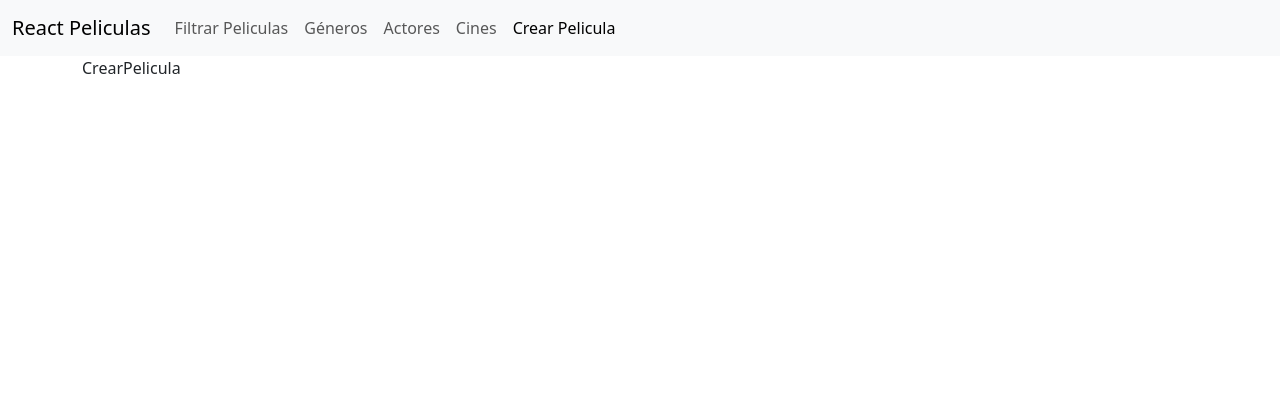
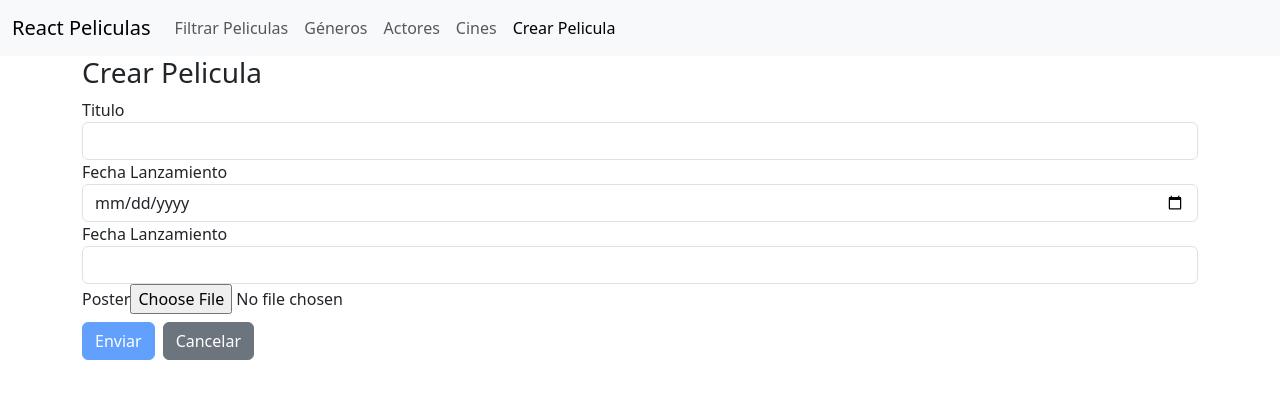
Before and after one commit to JLXP/react-peliculas, a React (Vite) app: page /peliculas/crear in a window 1280 px wide. Shown: the top 398 px of the page. Built offline with nearby package versions, Linux system fonts and the light colour scheme.

Commit message:
Formulario de Peliculas

```diff
--- a/src/features/peliculas/components/CrearPelicula.tsx
+++ b/src/features/peliculas/components/CrearPelicula.tsx
@@ -1,6 +1,19 @@
+import type { SubmitHandler } from "react-hook-form";
+import FormularioPelicula from "./FormularioPelicula";
+import type PeliculaCreacion from "../models/PeliculaCreacion.model";
+
 const CrearPelicula = () => {
+  const onSubmit: SubmitHandler<PeliculaCreacion> = async (data) => {
+    console.log("creando pelicula...");
+    await new Promise((resolve) => setTimeout(resolve, 500));
+    console.log(data);
+  };
+
   return (
-    <div>CrearPelicula</div>
-  )
-}
-export default CrearPelicula
+    <>
+      <h3>Crear Pelicula</h3>
+      <FormularioPelicula onSubmit={onSubmit} />
+    </>
+  );
+};
+export default CrearPelicula;
--- a/src/features/peliculas/components/EditarPelicula.tsx
+++ b/src/features/peliculas/components/EditarPelicula.tsx
@@ -1,11 +1,39 @@
+import { useEffect, useState } from "react";
 import { useParams } from "react-router";
+import type PeliculaCreacion from "../models/PeliculaCreacion.model";
+import FormularioPelicula from "./FormularioPelicula";
+import type { SubmitHandler } from "react-hook-form";
+import Cargando from "../../../components/Cargando";
 
 const EditarPelicula = () => {
+  const [modelo, setModelo] = useState<PeliculaCreacion | undefined>(undefined);
   const { id } = useParams();
+
+  useEffect(() => {
+    setTimeout(() => {
+      setModelo({
+        titulo: "Avengers" + id,
+        fechaLanzamiento: "2020-05-11",
+        trailer: "abc",
+        poster: "",
+      });
+    });
+  }, [id]);
+
+  const onSubmit: SubmitHandler<PeliculaCreacion> = async (data) => {
+    console.log("creando pelicula...");
+    await new Promise((resolve) => setTimeout(resolve, 500));
+    console.log(data);
+  };
+
   return (
     <>
       <h3>Editar Pelicula</h3>
-      <p>El id es {id}</p>
+      {modelo ? (
+        <FormularioPelicula modelo={modelo} onSubmit={onSubmit} />
+      ) : (
+        <Cargando />
+      )}
     </>
   );
 };
--- /dev/null
+++ b/src/features/peliculas/components/FormularioPelicula.tsx
@@ -0,0 +1,86 @@
+import { useForm, type SubmitHandler } from "react-hook-form";
+import type PeliculaCreacion from "../models/PeliculaCreacion.model";
+import { yupResolver } from "@hookform/resolvers/yup";
+import * as yup from "yup";
+import SeleccionarImagen from "../../../components/SeleccionarImagen";
+import Boton from "../../../components/Boton";
+import { NavLink } from "react-router";
+
+export default function FormularioPelicula(props: FormularioPeliculaProps) {
+  const {
+    register,
+    handleSubmit,
+    setValue,
+    formState: { errors, isValid, isSubmitting },
+  } = useForm<PeliculaCreacion>({
+    resolver: yupResolver(reglasDeValidacion),
+    mode: "onChange",
+    defaultValues: props.modelo ?? { titulo: "" },
+  });
+
+  const imagenActual: string | undefined = props.modelo?.poster ? props.modelo.poster as string : undefined;
+
+  return (
+    <>
+      <form onSubmit={handleSubmit(props.onSubmit)}>
+        <div className="form-group">
+          <label htmlFor="titulo">Titulo</label>
+          <input
+            type="text"
+            id="titulo"
+            autoComplete="off"
+            className="form-control"
+            {...register("titulo")}
+          />
+          {errors.titulo && <p className="error">{errors.titulo.message}</p>}
+        </div>
+        <div className="form-group">
+          <label htmlFor="fechaLanzamiento">Fecha Lanzamiento</label>
+          <input
+            type="date"
+            id="fechaLanzamiento"
+            autoComplete="off"
+            className="form-control"
+            {...register("fechaLanzamiento")}
+          />
+          {errors.fechaLanzamiento && (
+            <p className="error">{errors.fechaLanzamiento.message}</p>
+          )}
+        </div>
+        <div className="form-group">
+          <label htmlFor="trailer">Fecha Lanzamiento</label>
+          <input
+            type="text"
+            id="trailer"
+            autoComplete="off"
+            className="form-control"
+            {...register("trailer")}
+          />
+        </div>
+        <SeleccionarImagen
+          label="Poster"
+          imagenURL={imagenActual}
+          imagenSeleccionada={(poster) => {
+            setValue("poster", poster);
+          }}
+        />
+        <div className="mt-2">
+          <Boton type="submit" disabled={!isValid || isSubmitting}>{isSubmitting ? "Enviando" : "Enviar"}</Boton>
+          <NavLink to="/" className="btn btn-secondary ms-2">Cancelar</NavLink>
+        </div>
+      </form>
+    </>
+  );
+}
+
+interface FormularioPeliculaProps {
+  modelo?: PeliculaCreacion;
+  onSubmit: SubmitHandler<PeliculaCreacion>;
+}
+
+const reglasDeValidacion = yup.object({
+  titulo: yup.string().required("El titulo es obligatorio"),
+  fechaLanzamiento: yup
+    .string()
+    .required("La fecha lanzamiento es obligatoria"),
+});
--- /dev/null
+++ b/src/features/peliculas/models/PeliculaCreacion.model.ts
@@ -0,0 +1,6 @@
+export default interface PeliculaCreacion{
+    titulo:string;
+    fechaLanzamiento:string;
+    trailer?: string;
+    poster?: File | string;
+}
```
